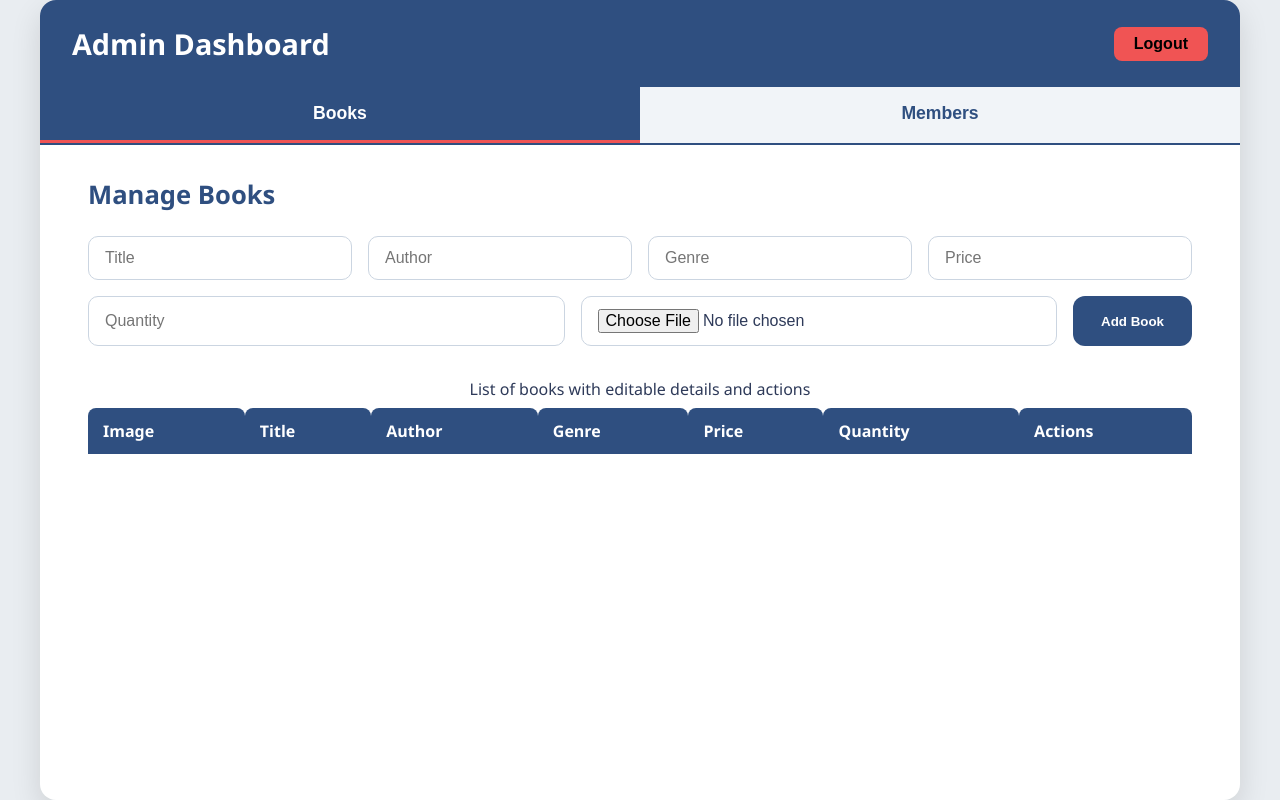
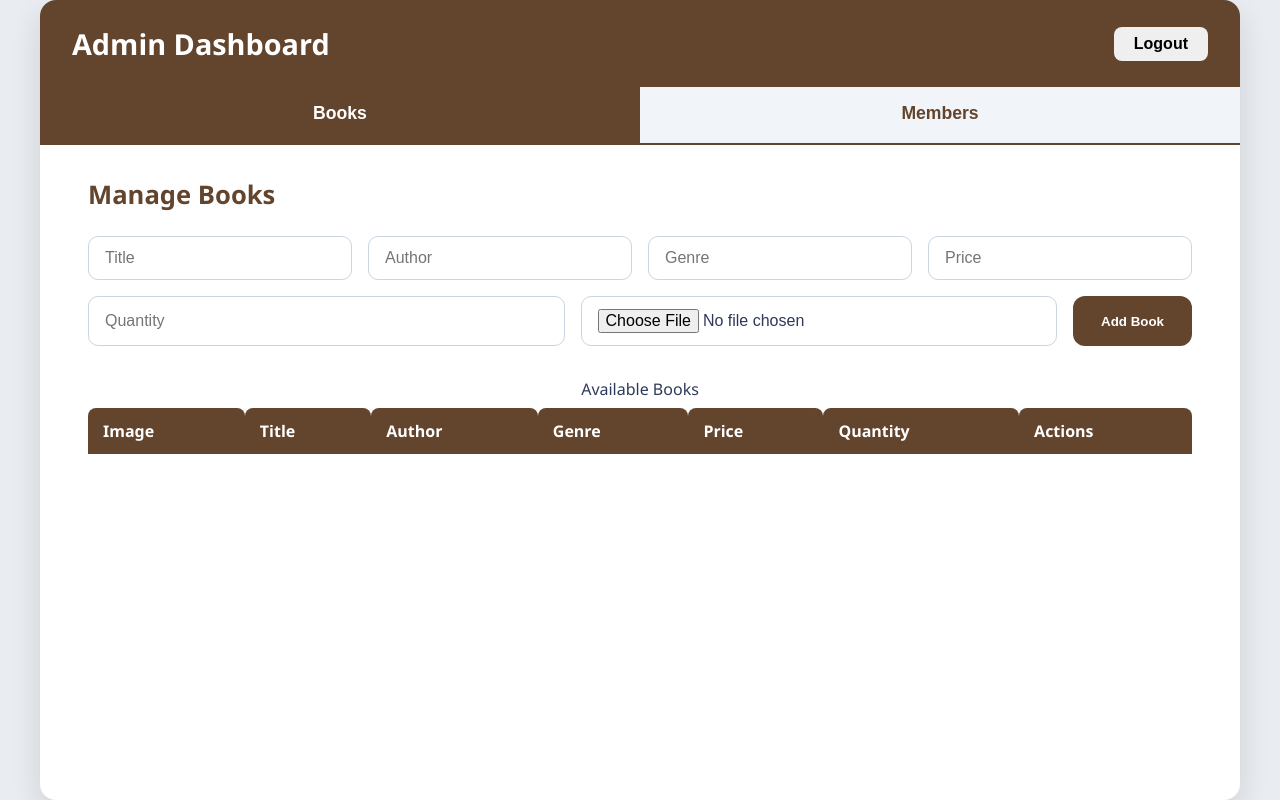
Before and after one commit to bassell01/Library-Management-System-, a Spring Boot app: page /Admin.html in a window 1280 px wide. Run offline with Spring Boot 4, Linux system fonts and the light colour scheme; lists and menus that the app fills with data are empty; some of the project's set-up classes (security, data sources, template engines, error pages and the like) are left out, and stand-ins take their place.

Commit message:
editing admin css

```diff
--- a/demo/src/main/resources/static/Admin.html
+++ b/demo/src/main/resources/static/Admin.html
@@ -35,7 +35,7 @@
     justify-content: space-between;
     align-items: center;
     padding: 1.5rem 2rem;
-    background: #2f4f80;
+    background: #63442d;
     color: white;
     font-weight: 700;
     font-size: 1.8rem;
@@ -43,7 +43,7 @@
   }
 
   .logout-btn {
-    background-color: #f05454;
+    background-color: white#f05454;
     border: none;
     padding: 0.5rem 1.25rem;
     border-radius: 8px;
@@ -53,13 +53,13 @@
     transition: background-color 0.3s ease;
   }
   .logout-btn:hover {
-    background-color: #d94343;
+    background-color: #63442d;
   }
 
   nav {
     display: flex;
     background-color: #f1f4f8;
-    border-bottom: 2px solid #2f4f80;
+    border-bottom: 2px solid #63442d;
   }
 
   .tab {
@@ -70,7 +70,7 @@
     border: none;
     background: transparent;
     cursor: pointer;
-    color: #2f4f80;
+    color: #63442d;
     transition: all 0.3s ease;
     border-bottom: 3px solid transparent;
   }
@@ -80,9 +80,9 @@
   }
 
   .tab.active {
-    background-color: #2f4f80;
+    background-color: #63442d;
     color: white;
-    border-bottom: 3px solid #f05454;
+    border-bottom: 3px solid #63442d;
   }
 
   main {
@@ -95,7 +95,7 @@
     margin-top: 0;
     font-weight: 700;
     font-size: 1.6rem;
-    color: #2f4f80;
+    color: #63442d;
     margin-bottom: 1.5rem;
   }
 
@@ -116,13 +116,13 @@
   }
   form input:focus {
     outline: none;
-    border-color: #2f4f80;
+    border-color: #63442d;
     box-shadow: 0 0 6px rgba(47,79,128,0.4);
   }
 
   form button {
     flex-shrink: 0;
-    background-color: #2f4f80;
+    background-color: #63442d;
     color: white;
     border: none;
     border-radius: 12px;
@@ -132,7 +132,7 @@
     transition: background-color 0.3s ease;
   }
   form button:hover {
-    background-color: #f05454;
+    background-color: #63442d;
   }
 
   table {
@@ -142,7 +142,7 @@
   }
 
   thead tr th {
-    background-color: #2f4f80;
+    background-color: #63442d;
     color: white;
     padding: 12px 15px;
     text-align: left;
@@ -175,14 +175,14 @@
     transition: border-color 0.25s ease;
   }
   tbody tr td input:focus {
-    border-color: #2f4f80;
+    border-color: #63442d;
     background-color: #fff;
     outline: none;
     box-shadow: 0 0 5px rgba(47,79,128,0.4);
   }
 
   tbody tr td button {
-    background-color: #2f4f80;
+    background-color: #63442d;
     border: none;
     color: white;
     padding: 6px 12px;
@@ -193,7 +193,7 @@
     transition: background-color 0.3s ease;
   }
   tbody tr td button:hover {
-    background-color: #f05454;
+    background-color: #63442d;
   }
 
   tbody tr td button:last-child {
@@ -212,7 +212,7 @@
     background: #f1f4f8;
   }
   main::-webkit-scrollbar-thumb {
-    background-color: #2f4f80;
+    background-color: #63442d;
     border-radius: 10px;
   }
 
@@ -248,7 +248,7 @@
   <div class="dashboard-container">
     <header>
       <div>Admin Dashboard</div>
-      <button class="logout-btn">Logout</button>
+      <button class="logout-btn" onclick="window.location.href='http://localhost:8081/auth/login'">Logout</button>
     </header>
     <nav>
       <button class="tab active" onclick="switchTab('books')">Books</button>
@@ -268,7 +268,7 @@
         </form>
 
         <table aria-describedby="bookTableCaption">
-          <caption id="bookTableCaption" class="sr-only">List of books with editable details and actions</caption>
+          <caption id="bookTableCaption" class="sr-only">Available Books</caption>
           <thead>
             <tr>
               <th>Image</th>
@@ -286,7 +286,7 @@
       <section id="members" class="tab-content" aria-label="Manage Members Section" hidden>
         <h2>Manage Members</h2>
         <table aria-describedby="memberTableCaption">
-          <caption id="memberTableCaption" class="sr-only">List of members with editable details and actions</caption>
+          <caption id="memberTableCaption" class="sr-only">Available Members</caption>
           <thead>
             <tr><th>Username</th><th>Address</th><th>Actions</th></tr>
           </thead>
```
Also changed, not shown: 1 other file.
